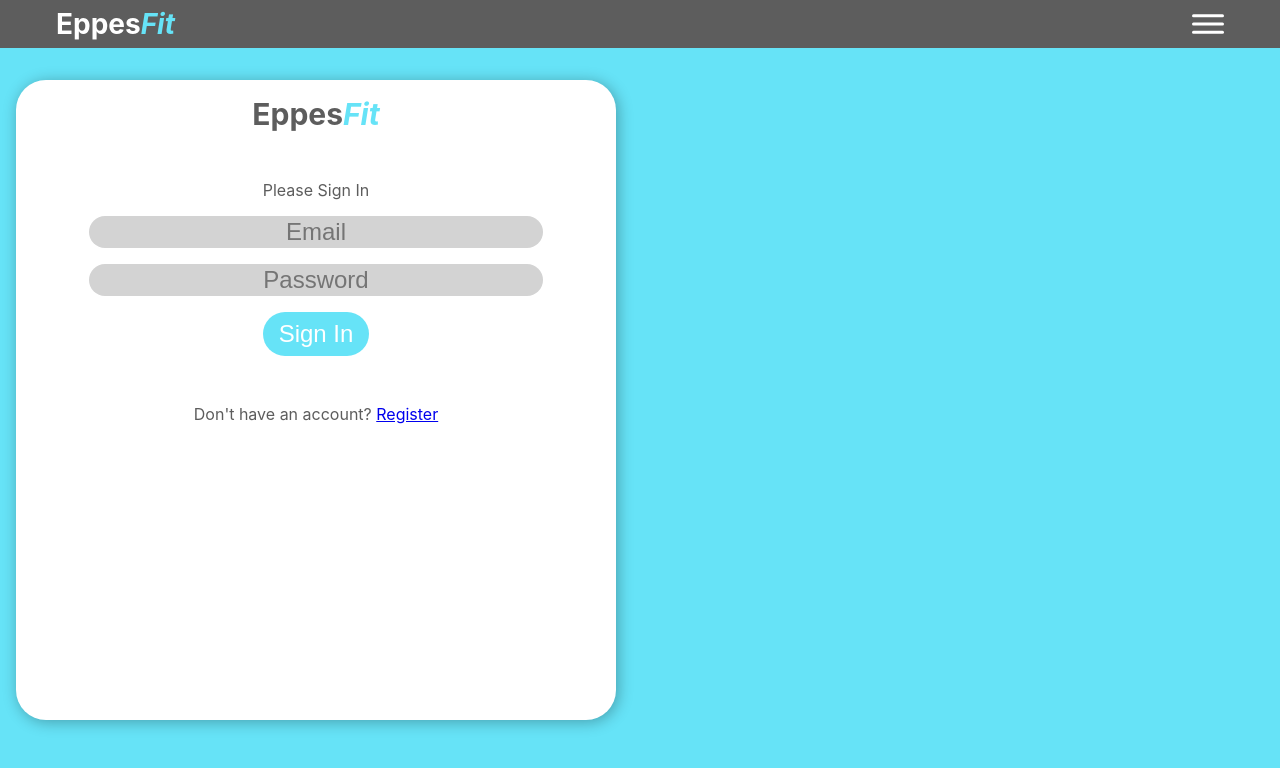
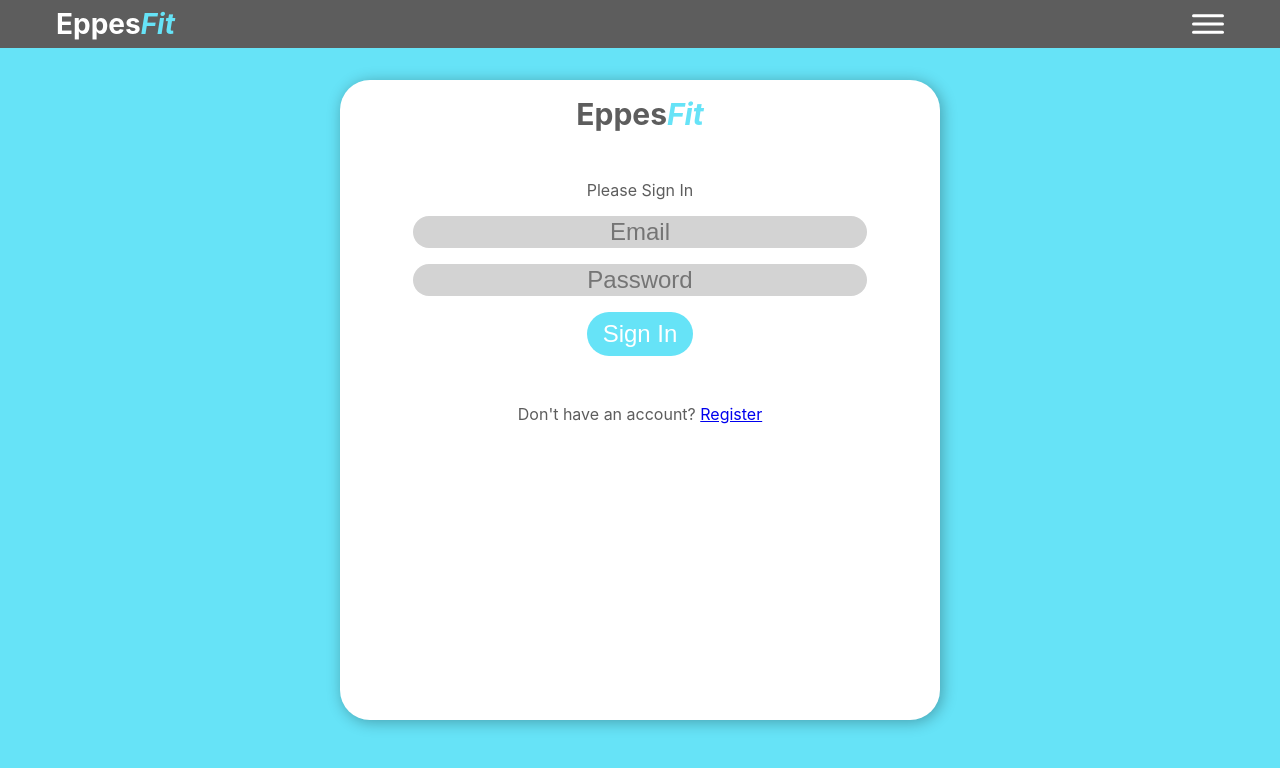
Before and after one commit to deppes365/workout-app, a React (Create React App) app: page / in a window 1280 px wide. Shown: the top 768 px of the page. Built offline with nearby package versions, Linux system fonts and the light colour scheme; no server answers.

Commit message:
app sizing adjusted

```diff
--- a/src/App.js
+++ b/src/App.js
@@ -31,7 +31,7 @@ function App() {
 					<div className={`App ${darkMode ? 'dark-mode' : ''}`}>
 						<Header />
 						<Menu toggleTheme={toggleTheme} darkMode={darkMode} />
-						<div className="appContainer">
+
 						<Routes>
 							<Route path="/home" element={<Home />} />
 							<Route path="/" element={<SignIn />} />
@@ -39,7 +39,7 @@ function App() {
 							<Route path="/register-2" element={<SignUp2 />} />
 							<Route path="/workouts" element={<Workouts />} />
 						</Routes>
-						</div>
+
 						<BottomNav />
 					</div>
 				</Router>
--- a/src/app.scss
+++ b/src/app.scss
@@ -214,6 +214,9 @@ $breakpoints: (
 	} // Menu
 
 	.appContainer {
+		display: flex;
+		justify-content: center;
+		align-items: center;
 		width: 100%;
 	}
 
```
Lines whose indentation alone changed are shown as unchanged.
